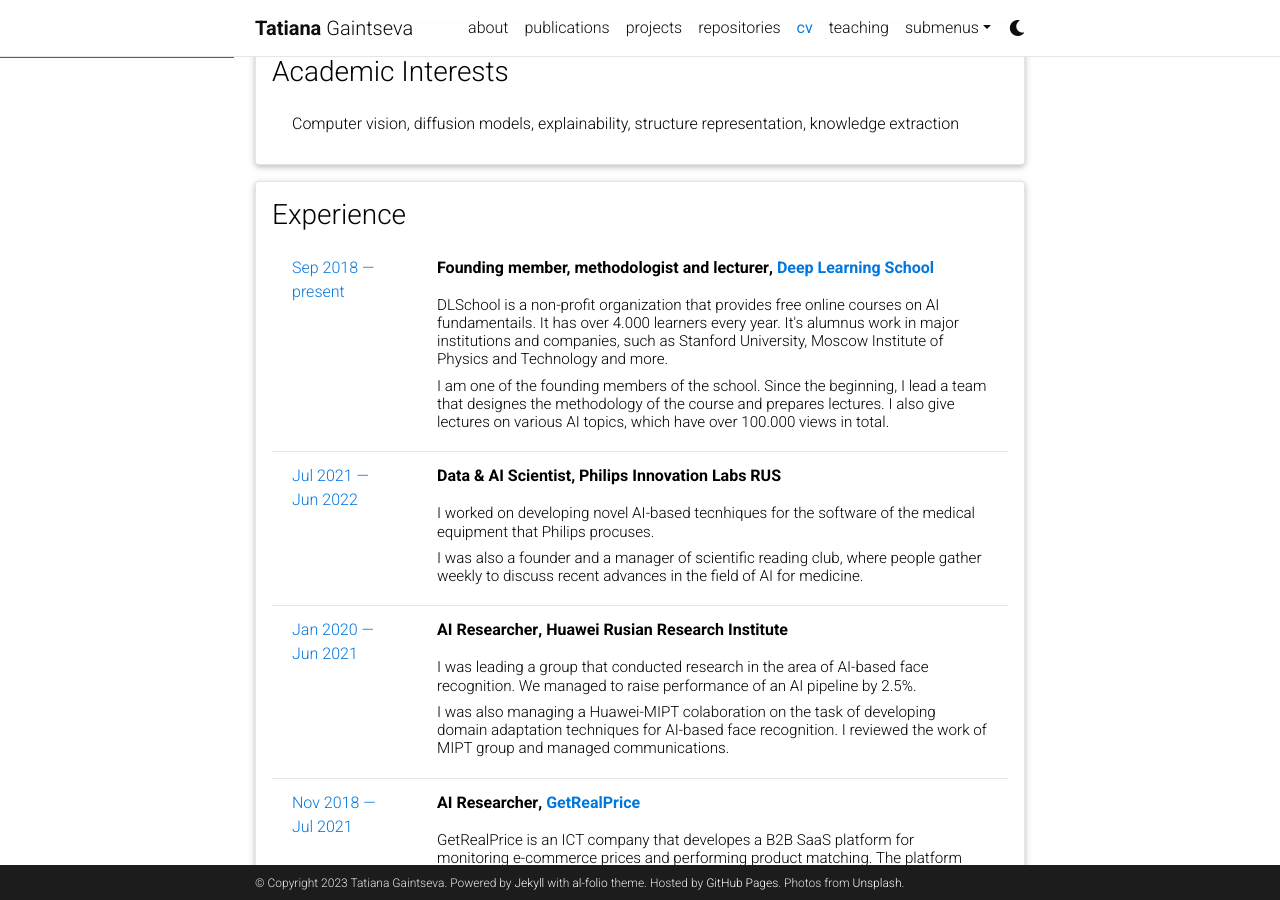
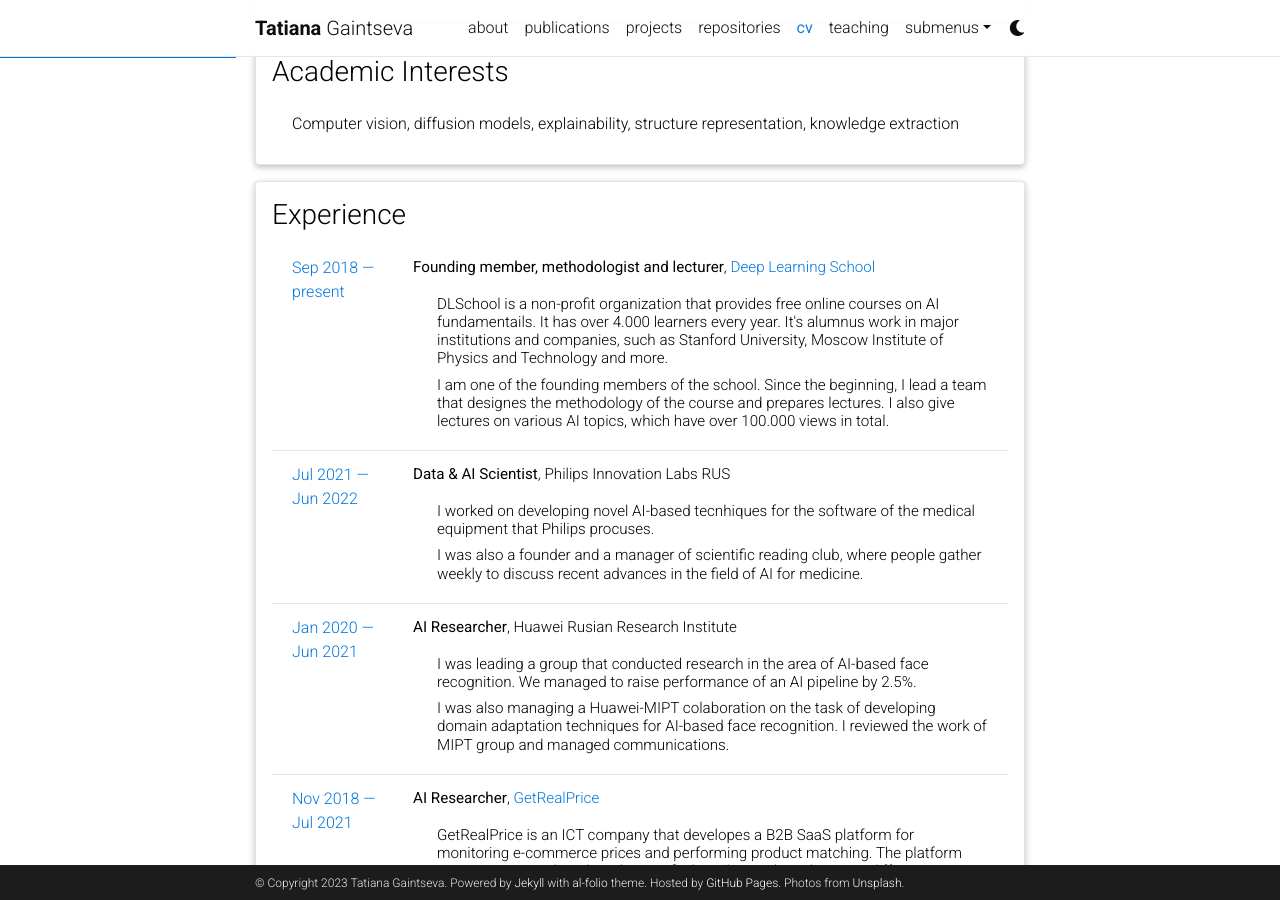
Before and after one commit to Atmyre/atmyre.github.io, a Jekyll site: the page built from _pages/cv.md, in a window 1280 px wide and 900 px high, scrolled down 355 px. Built offline with Jekyll 4.4.1, drawn with Linux system fonts in a browser that asks for light colours; comment, search, counter and statistics services are not loaded; a style sheet for code colours, icons or effects is not loaded.

Commit message:
Update time_table.html

```diff
--- a/_includes/cv/time_table.html
+++ b/_includes/cv/time_table.html
@@ -11,7 +11,7 @@
           {% endif %}
           <div class="col-xs-10 cl-sm-10 col-md-10 mt-2 mt-md-0">
             {% if content.title %}
-            <p class="title font-weight-bold ml-1 ml-md-4"><b>{{content.title}}</b>, {{content.institution}}</p>
+            <p class="class="ml-1 ml-md-4" style="font-size: 0.95rem;"><b>{{content.title}}</b>, {{content.institution}}</p>
             {% endif %}
 <!--             {% if content.institution %} -->
 <!--             <h6 class="ml-1 ml-md-4" style="font-size: 0.95rem;">{{content.institution}}</h6> -->
```
